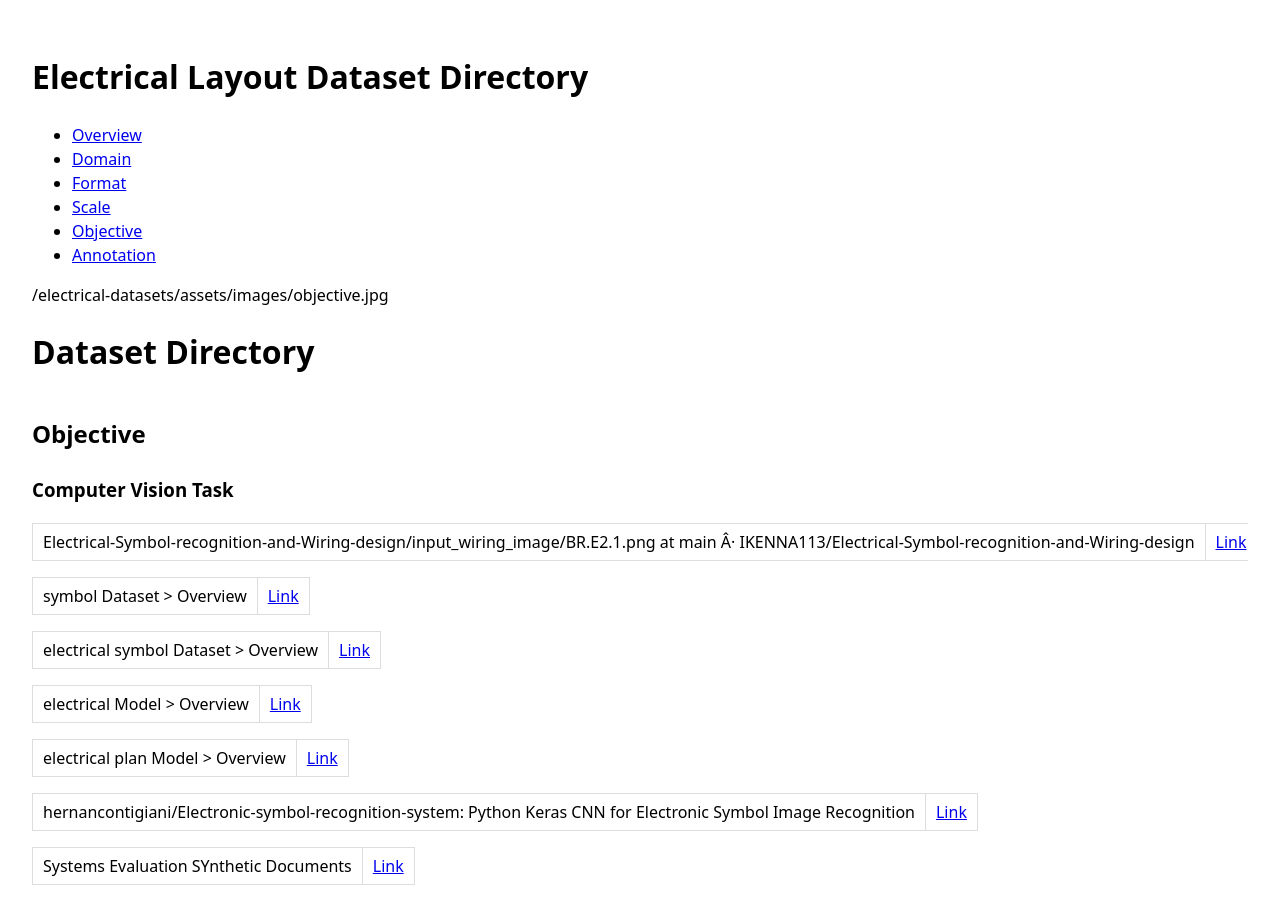
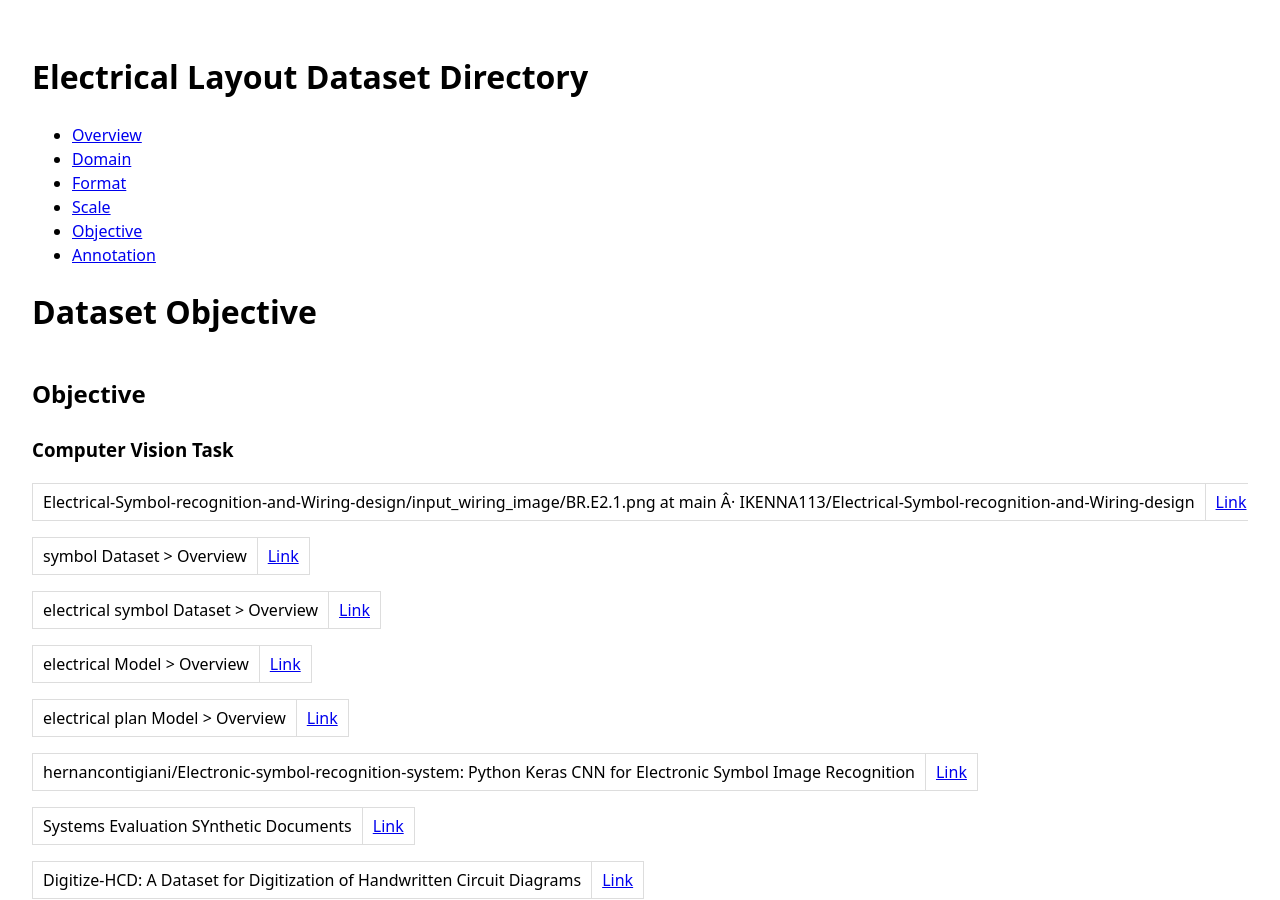
Before and after one commit to mayoT0/electrical-datasets, a Jekyll site: the page built from objective/index.md, in a window 1280 px wide and 900 px high. Built offline with Jekyll 4.4.1, drawn with Linux system fonts in a browser that asks for light colours.

Commit message:
Update index.md

```diff
--- a/objective/index.md
+++ b/objective/index.md
@@ -3,9 +3,7 @@ layout: default
 title: Dataset Objective
 ---
 
-{{ 'assets/images/objective.jpg' | relative_url }}
-
-# Dataset Directory
+# Dataset Objective
 
 ## Objective
 
```
